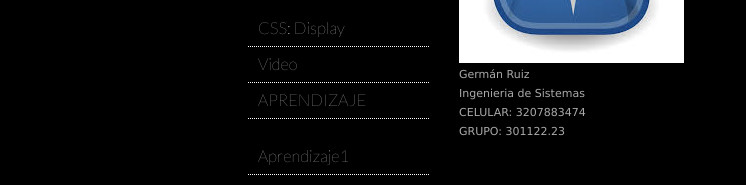
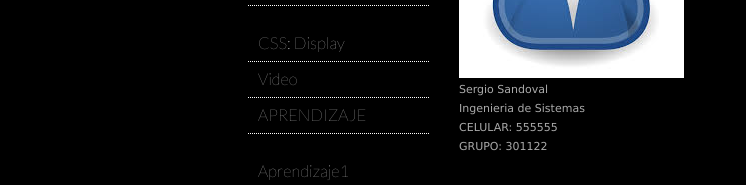
Before and after one commit to sergioEU2021/fase5, a plain HTML site: page contact.htm in a window 1280 px wide. Shown: the part 356-541 px from the top of the page, without its empty margins (0-746 px from the left). Drawn offline with nearby package versions, Linux system fonts and the light colour scheme; some packages are replaced by stand-ins of ours; a script that the page names is missing; some icons are missing; a web font is replaced by a local one.

Commit message:
Update contact.htm

```diff
--- a/contact.htm
+++ b/contact.htm
@@ -1,4 +1,4 @@
-<!DOCTYPE html>
+i<!DOCTYPE html>
 <!--[if lt IE 7]> <html class="no-js ie6 oldie" lang="fr"> <![endif]-->
 <!--[if IE 7]>    <html class="no-js ie7 oldie" lang="fr"> <![endif]-->
 <!--[if IE 8]>    <html class="no-js ie8 oldie" lang="fr"> <![endif]-->
@@ -211,10 +211,10 @@
 								<img src="images/usuario.png">
 							</div>
 							<div class="col-md-10 col-xs-12 no_margin">
-								<p>Germán Ruiz</p>
+								<p>Sergio Sandoval</p>
 								<p>Ingenieria de Sistemas</p>
-								<p>CELULAR: 3207883474</p>
-								<p>GRUPO: 301122.23</p>
+								<p>CELULAR: 555555</p>
+								<p>GRUPO: 301122</p>
 
 							</div>
 						</div>
```
